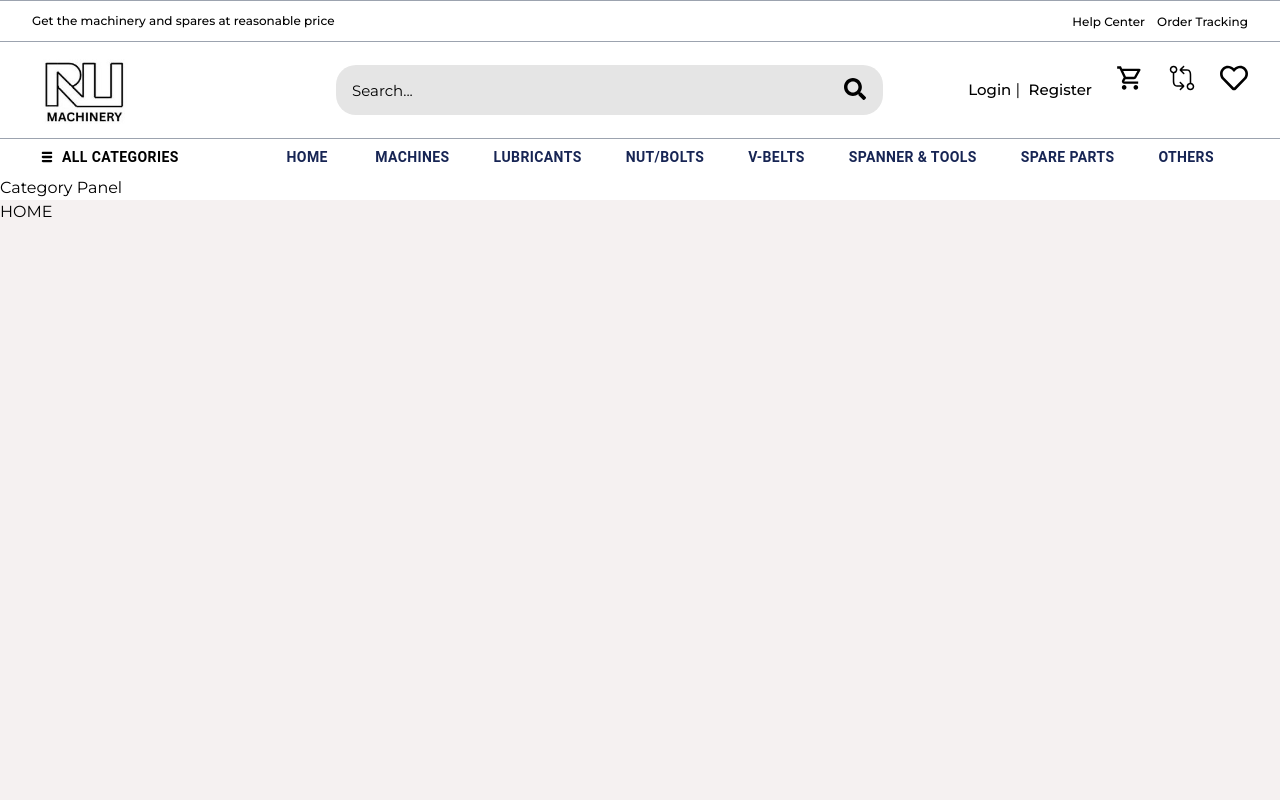
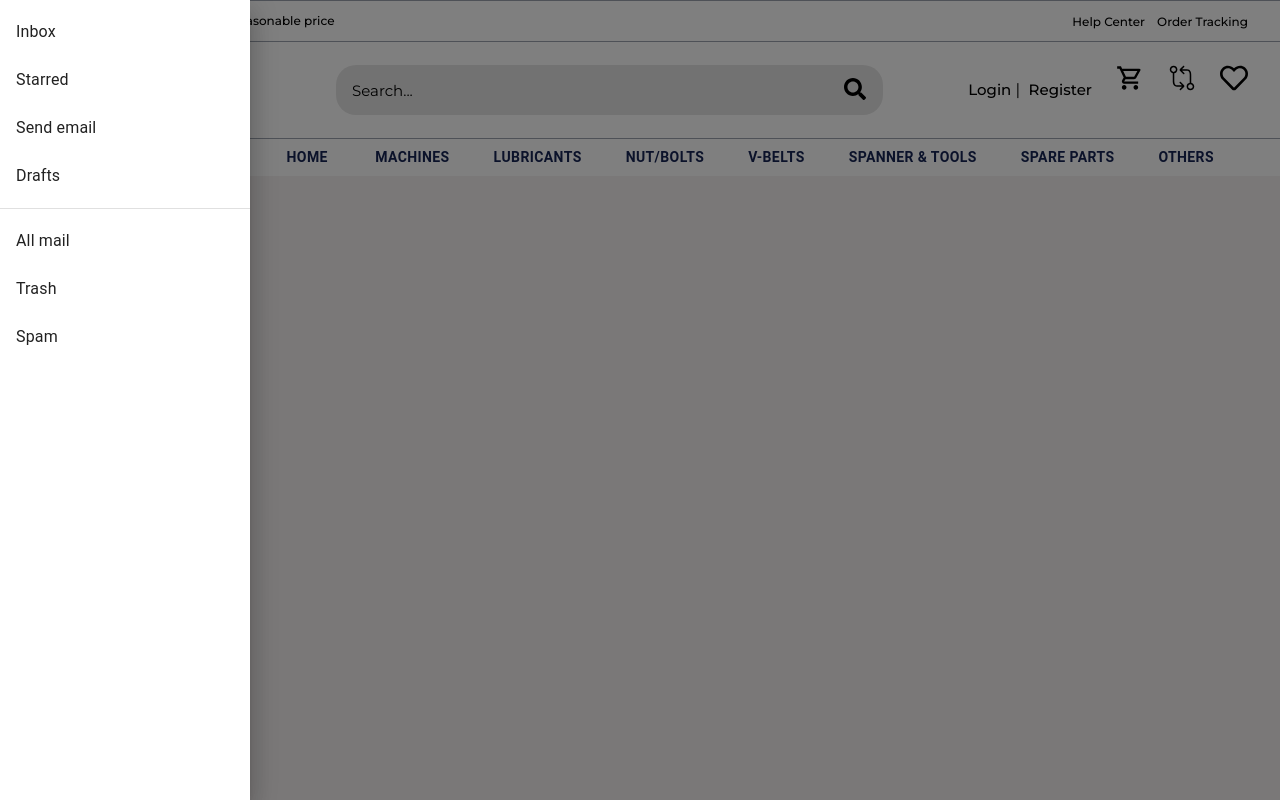
Before and after one commit to tiwariryder-Ujjwal/R-N-U-Machinery, a React (Vite) app: page / in a window 1280 px wide. Built offline with nearby package versions, Linux system fonts and the light colour scheme.

Commit message:
Added Category Panel

```diff
--- a/src/components/Header/Navigation/Categorypanel.jsx
+++ b/src/components/Header/Navigation/Categorypanel.jsx
@@ -1,8 +1,49 @@
-import React from 'react'
+import React, {useState} from 'react';
+import Box from '@mui/material/Box';
+import Drawer from '@mui/material/Drawer';
+import Button from '@mui/material/Button';
+import List from '@mui/material/List';
+import Divider from '@mui/material/Divider';
+import ListItem from '@mui/material/ListItem';
+import ListItemButton from '@mui/material/ListItemButton';
+import ListItemIcon from '@mui/material/ListItemIcon';
+import ListItemText from '@mui/material/ListItemText';
 
-const Categorypanel = () => {
+
+const Categorypanel = (props) => {
+
+const DrawerList = (
+    <Box sx={{ width: 250 }} role="presentation" onClick={props.openCategorypanel(false)}>
+    <List>
+        {['Inbox', 'Starred', 'Send email', 'Drafts'].map((text, index) => (
+        <ListItem key={text} disablePadding>
+            <ListItemButton>
+
+            <ListItemText primary={text} />
+            </ListItemButton>
+        </ListItem>
+        ))}
+    </List>
+    <Divider />
+    <List>
+        {['All mail', 'Trash', 'Spam'].map((text, index) => (
+        <ListItem key={text} disablePadding>
+            <ListItemButton>
+
+            <ListItemText primary={text} />
+            </ListItemButton>
+        </ListItem>
+        ))}
+    </List>
+    </Box>
+    );
     return (
-        <div>Category Panel</div>
+        <>
+
+    <Drawer open={props.isOpenCatpanel} onClose={props.openCategorypanel(false)}>
+        {DrawerList}
+    </Drawer>
+        </>
     )
 }
 
--- a/src/components/Header/Navigation/index.jsx
+++ b/src/components/Header/Navigation/index.jsx
@@ -1,9 +1,16 @@
 import Button from "@mui/material/Button";
-import React from "react";
+import React, { useState } from "react";
 import { TiThMenu } from "react-icons/ti";
 import {  Link} from "react-router-dom";
 import Categorypanel from "./Categorypanel";
 const Navigation = () => {
+const [isOpenCatpanel ,setIsOpenCatpanel] = useState(false);
+const openCategorypanel=()=>{
+    setIsOpenCatpanel(!isOpenCatpanel);
+}
+
+
+
     return (
         <>
 
@@ -12,7 +19,7 @@ const Navigation = () => {
     <nav>
     <div className="container flex items-center justify-end">
         <div className="col_1 w-[20%]">
-            <Button className= '!text-black gap-2'> <TiThMenu />  <b> ALL CATEGORIES</b></Button>
+            <Button className= '!text-black gap-2'onClick={openCategorypanel}> <TiThMenu />  <b> ALL CATEGORIES</b></Button>
         </div>
         <div className="col_2 w-[80%]">
             <ul className="flex items-center gap-7 font-capitalized">
@@ -55,7 +62,11 @@ const Navigation = () => {
 
     </nav>
 
-    <Categorypanel/>
+
+
+
+        {/* category panel component */}
+    <Categorypanel openCategorypanel={openCategorypanel} isOpenCatpanel={isOpenCatpanel}/>
 
     </>
     )
```
